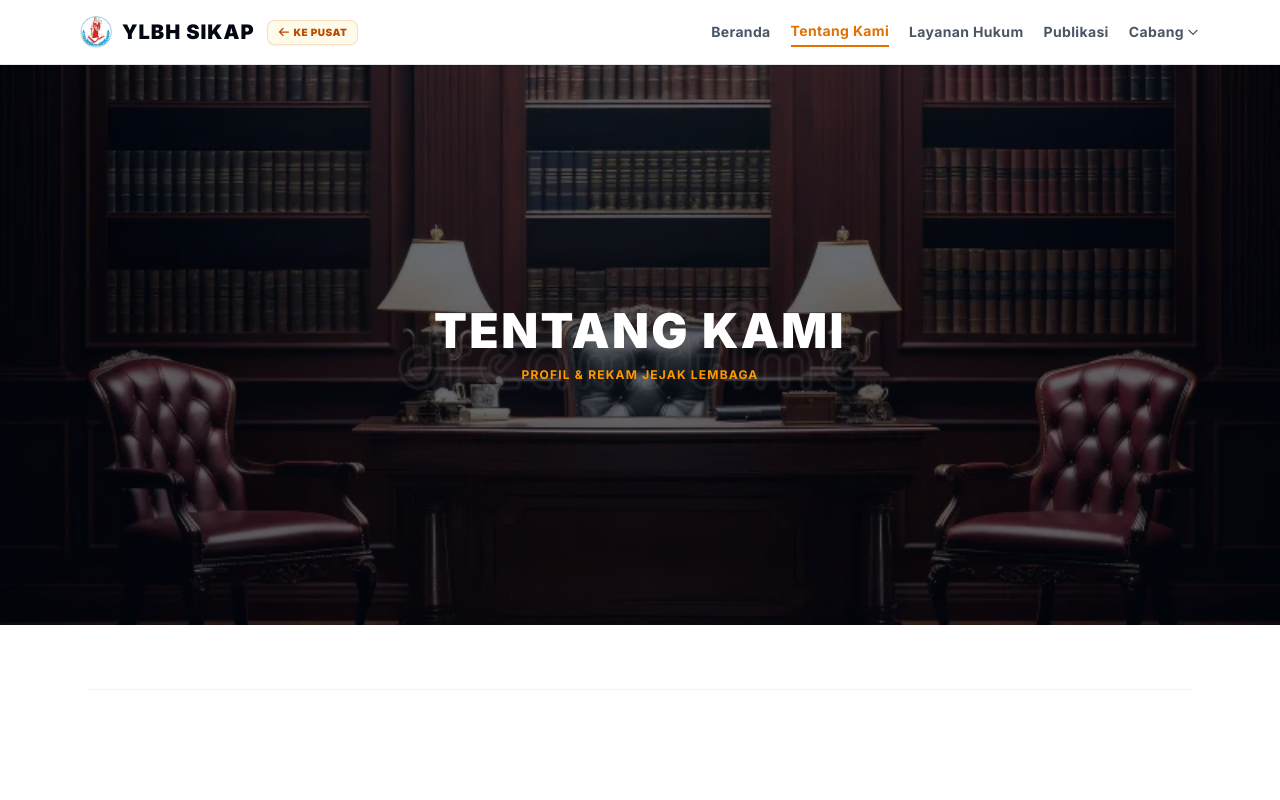
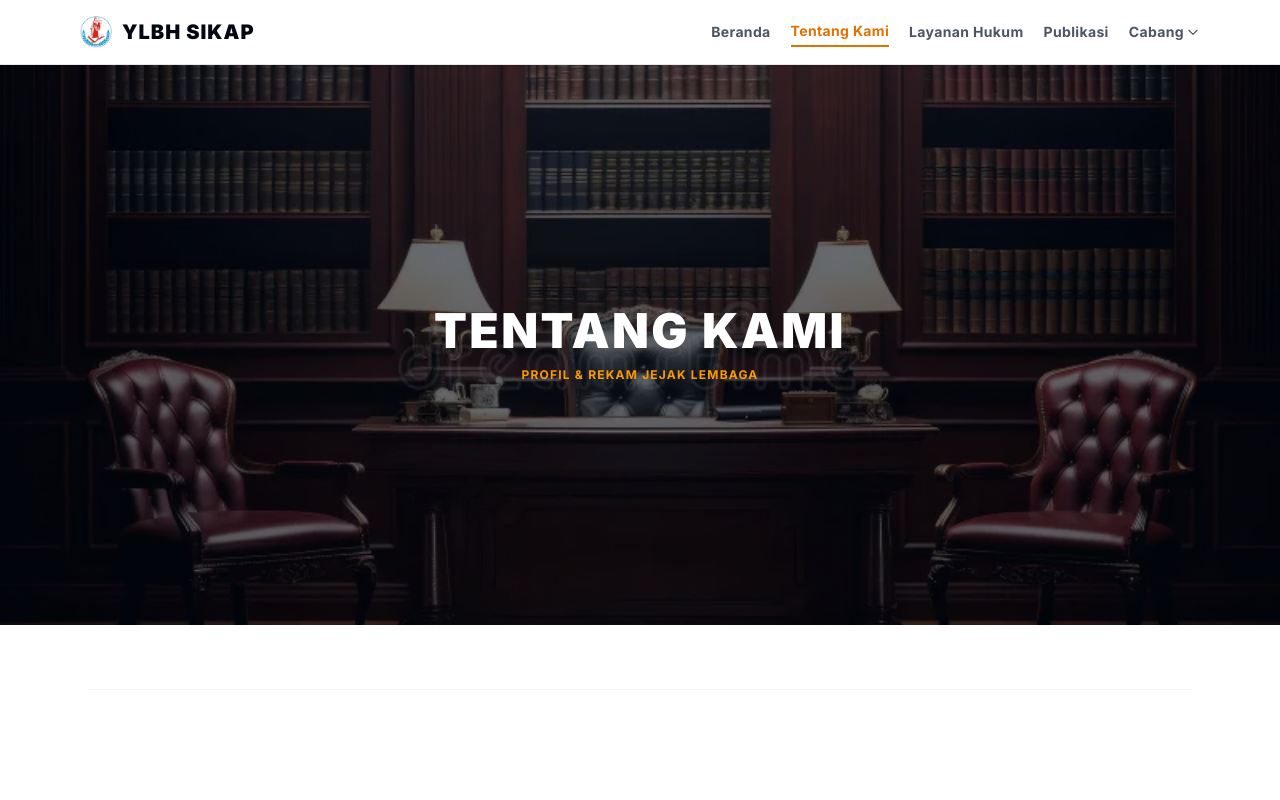
Before and after one commit to ylbhsikap/company-profile-lbhsikap, a Next.js app: page /tentang in a window 1280 px wide. Shown: the top 800 px of the page. Built offline with nearby package versions, Linux system fonts and the light colour scheme.

Commit message:
update navbar

```diff
--- a/src/app/output.css
+++ b/src/app/output.css
@@ -1335,6 +1335,10 @@
   .text-\[11px\] {
     font-size: 11px;
   }
+  .leading-none {
+    --tw-leading: 1;
+    line-height: 1;
+  }
   .leading-relaxed {
     --tw-leading: var(--leading-relaxed);
     line-height: var(--leading-relaxed);
@@ -1374,6 +1378,10 @@
   .font-semibold {
     --tw-font-weight: var(--font-weight-semibold);
     font-weight: var(--font-weight-semibold);
+  }
+  .tracking-\[0\.2em\] {
+    --tw-tracking: 0.2em;
+    letter-spacing: 0.2em;
   }
   .tracking-tight {
     --tw-tracking: var(--tracking-tight);
@@ -2395,6 +2403,11 @@
     @media (width >= 48rem) {
       font-size: var(--text-xs);
       line-height: var(--tw-leading, var(--text-xs--line-height));
+    }
+  }
+  .md\:text-\[11px\] {
+    @media (width >= 48rem) {
+      font-size: 11px;
     }
   }
   .md\:leading-loose {
--- a/src/components/layout/Navbar.tsx
+++ b/src/components/layout/Navbar.tsx
@@ -3,7 +3,7 @@
 import React, { useState } from "react";
 import Link from "next/link";
 import { usePathname } from "next/navigation";
-import { asetGambar } from "@/data/data";
+import { asetGambar, dataSeluruhCabang } from "@/data/data";
 
 interface MenuItem {
   name: string;
@@ -12,7 +12,7 @@
 
 interface NavbarProps {
   menuItems: MenuItem[];
-  namaLembaga: string;
+  namaLembaga: string; // Nama lembaga yang dilempar dari parent
   cabangItems: MenuItem[];
 }
 
@@ -20,38 +20,53 @@
   const pathname = usePathname();
   const [isDropdownOpen, setIsDropdownOpen] = useState(false);
 
-  // 💡 KUNCI DETEKSI: Bernilai true jika user tidak berada di halaman beranda utama pusat
-  const isSubPage = pathname !== "/";
+  // 💡 LOGIKA DINAMIS: Mengambil semua kunci cabang dari dataSeluruhCabang
+  const cabangSlugs = Object.keys(dataSeluruhCabang);
+  const isCabangPage = cabangSlugs.some(slug => pathname.includes(`/${slug}`));
+
+  // Menentukan nama tampilan lembaga
+  const displayNama = isCabangPage ? "LBH SIKAP" : "YLBH SIKAP";
+  const namaCabang = isCabangPage ? namaLembaga.replace("LBH SIKAP ", "") : "";
 
   return (
     <nav className="sticky top-0 z-9999 w-full border-b border-gray-200 bg-white shadow-sm">
       <div className="mx-auto max-w-6xl px-4 py-3 md:py-4 flex flex-col md:flex-row items-center justify-between gap-3 md:gap-0">
 
-        {/* LOGO, NAMA LEMBAGA & MECHANISM KEMBALI KE PUSAT */}
         <div className="flex items-center gap-3 w-full md:w-auto justify-between md:justify-start">
           <Link href="/" className="flex items-center gap-2.5 group">
             <div className="relative h-8 w-8 flex items-center justify-center shrink-0">
               <img
                 src={asetGambar.logoResmi}
-                alt={`Logo ${namaLembaga}`}
+                alt="Logo LBH SIKAP"
                 className="h-full w-auto object-contain"
               />
             </div>
-            <span className="text-base md:text-xl font-black tracking-wider text-gray-950 uppercase whitespace-nowrap">
-              {namaLembaga}
-            </span>
+
+            <div className="flex flex-col">
+              {/* Teks berubah otomatis antara YLBH SIKAP (Pusat) dan LBH SIKAP (Cabang) */}
+              <span className="text-base md:text-xl font-black tracking-wider text-gray-950 uppercase whitespace-nowrap leading-none">
+                {displayNama}
+              </span>
+
+              {/* Hanya muncul di halaman cabang */}
+              {isCabangPage && (
+                <span className="text-[10px] md:text-[11px] font-bold tracking-[0.2em] text-amber-700 uppercase mt-1">
+                  {namaCabang}
+                </span>
+              )}
+            </div>
           </Link>
 
-          {/* 💡 TOMBOL KHUSUS KEMBALI KE PUSAT (Cara 2 - Elegan & Responsif) */}
-          {isSubPage && (
+          {/* Tombol kembali ke pusat (hanya muncul di halaman cabang) */}
+          {isCabangPage && (
             <Link
               href="/"
-              className="inline-flex items-center gap-1 rounded-lg border border-amber-600/20 bg-amber-50 px-2.5 py-1 text-[10px] font-black uppercase tracking-wider text-amber-700 transition-all hover:bg-gray-950 hover:text-white hover:border-gray-950 select-none touch-manipulation shadow-xs"
+              className="inline-flex items-center gap-1 rounded-lg border border-amber-600/20 bg-amber-50 px-2.5 py-1 text-[10px] font-black uppercase tracking-wider text-amber-700 transition-all hover:bg-gray-950 hover:text-white hover:border-gray-950 select-none touch-manipulation shadow-xs md:hidden"
             >
               <svg className="h-3 w-3" fill="none" viewBox="0 0 24 24" stroke="currentColor">
                 <path strokeLinecap="round" strokeLinejoin="round" strokeWidth={2.5} d="M10 19l-7-7m0 0l7-7m-7 7h18" />
               </svg>
-              <span>Ke Pusat</span>
+              <span>Pusat</span>
             </Link>
           )}
         </div>
@@ -73,7 +88,6 @@
             );
           })}
 
-          {/* DROPDOWN KANTOR CABANG */}
           <div className="relative">
             <button
               type="button"
@@ -86,14 +100,9 @@
               </svg>
             </button>
 
-            {/* BACKDROP SYSTEM FOR MOBILE CLOSURE */}
             {isDropdownOpen && (
               <>
-                <div
-                  className="fixed inset-0 z-10004 bg-transparent cursor-default"
-                  onClick={() => setIsDropdownOpen(false)}
-                />
-
+                <div className="fixed inset-0 z-10004 bg-transparent cursor-default" onClick={() => setIsDropdownOpen(false)} />
                 <div className="absolute right-1/2 translate-x-1/2 md:translate-x-0 md:right-0 mt-2 w-44 rounded-lg border border-gray-100 bg-white p-1.5 shadow-xl z-10005">
                   {cabangItems.length > 0 ? (
                     cabangItems.map((cabang) => (
@@ -114,7 +123,6 @@
             )}
           </div>
         </div>
-
       </div>
     </nav>
   );
```
